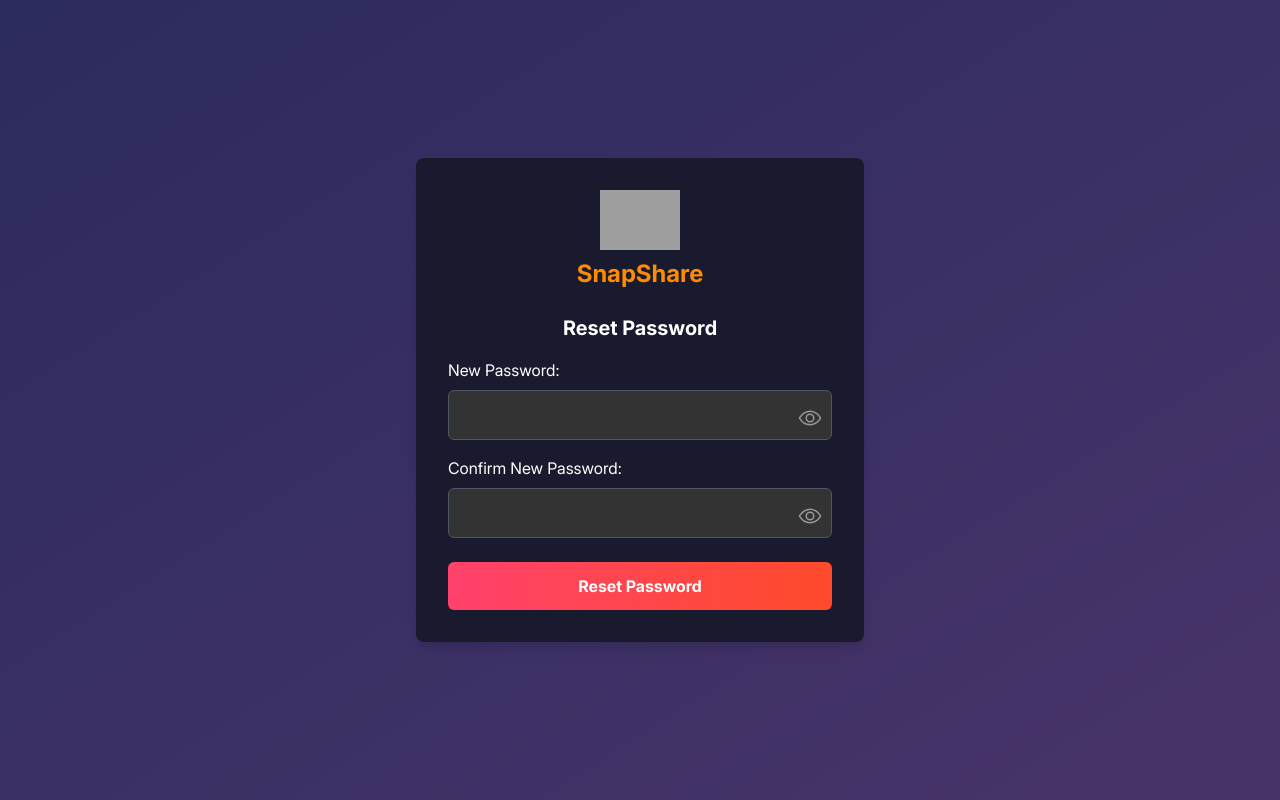
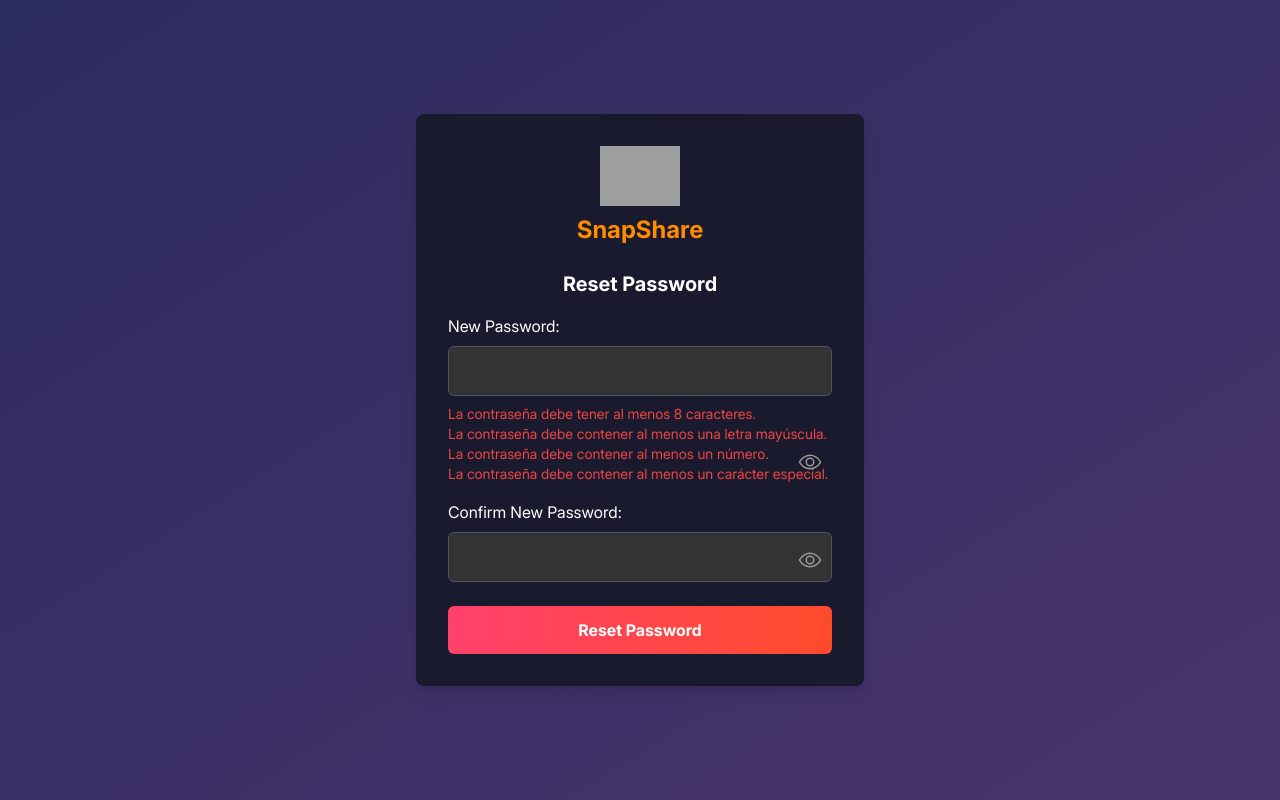
Before and after one commit to matiasbiagetti/landing-reset-password, a Next.js app: page /reset-password in a window 1280 px wide. Built offline with nearby package versions, Linux system fonts and the light colour scheme; grey boxes are pictures that could not be loaded.

Commit message:
password validation errors funcnionando

```diff
--- a/src/pages/reset-password.jsx
+++ b/src/pages/reset-password.jsx
@@ -17,6 +17,7 @@
   const [success, setSuccess] = useState(false);
   const [showPassword, setShowPassword] = useState(false);
   const [showConfirmPassword, setShowConfirmPassword] = useState(false);
+  const [passwordErrors, setPasswordErrors] = useState([]);
 
   useEffect(() => {
     if (success) {
@@ -45,10 +46,13 @@
     return errors;
   };
 
+  useEffect(() => {
+    setPasswordErrors(validatePassword(password));
+  }, [password]);
+
   const handlePasswordReset = async (e) => {
     e.preventDefault();
 
-    const passwordErrors = validatePassword(password);
     if (passwordErrors.length > 0) {
       setError(passwordErrors.join('\n'));
       return;
@@ -108,6 +112,13 @@
                 <button type="button" onClick={() => setShowPassword(!showPassword)} style={{ position: 'absolute', right: 10, bottom: 10 }}>
                   {showPassword ? <IoEyeOffOutline size={24} color="#999" /> : <IoEyeOutline size={24} color="#999" />}
                 </button>
+                {passwordErrors.length > 0 && (
+                  <div className="text-red-500 text-sm mt-2">
+                    {passwordErrors.map((error, index) => (
+                      <p key={index}>{error}</p>
+                    ))}
+                  </div>
+                )}
               </div>
 
               <div className="mb-6 text-left relative">
```
